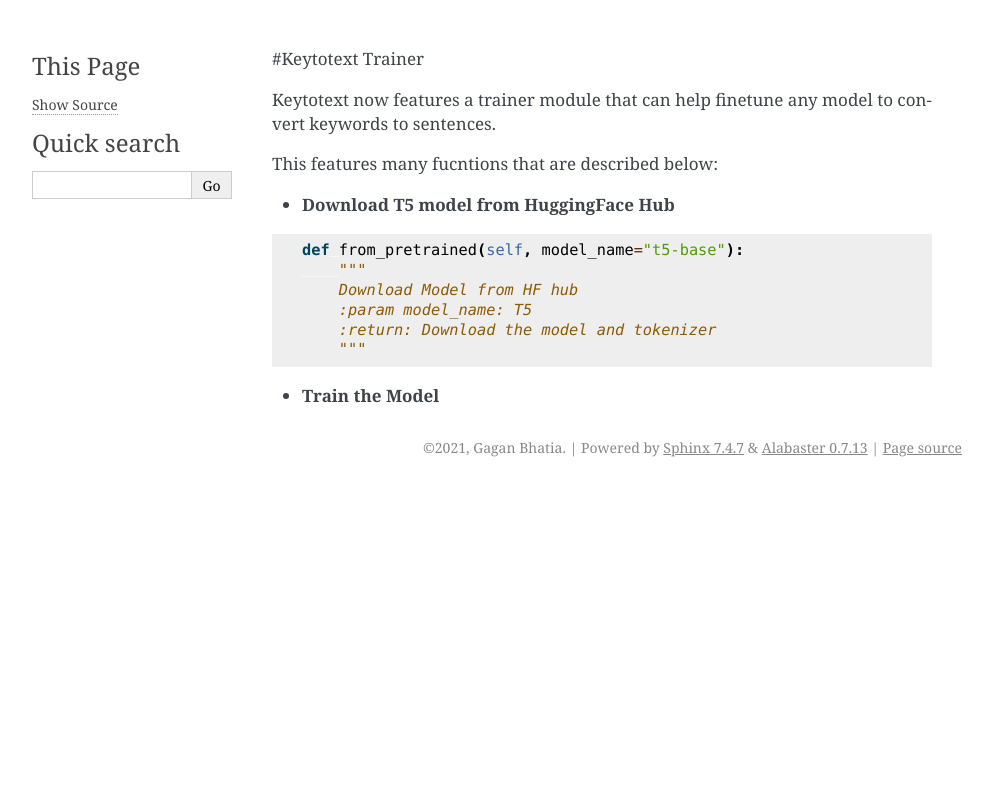
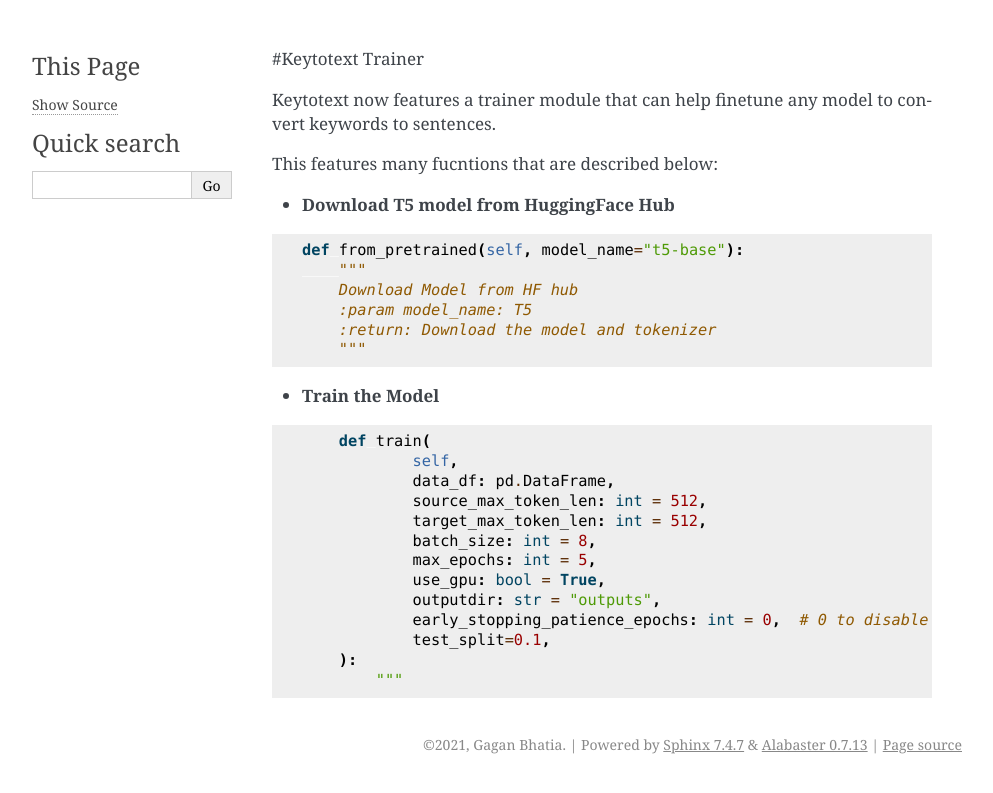
Before and after one commit to gagan3012/keytotext, a Sphinx documentation site: the page built from docs/TRAINER.md, in a window 1280 px wide. Shown: the top 793 px of the page, without its empty margins (148-1141 px from the left). Built offline with Sphinx 7.4.7, drawn with Linux system fonts in a browser that asks for light colours.

Commit message:
Update TRAINER.md

````diff
--- a/docs/TRAINER.md
+++ b/docs/TRAINER.md
@@ -16,3 +16,18 @@ def from_pretrained(self, model_name="t5-base"):
 ```
 
 - ##### Train the Model
+
+```python
+    def train(
+            self,
+            data_df: pd.DataFrame,
+            source_max_token_len: int = 512,
+            target_max_token_len: int = 512,
+            batch_size: int = 8,
+            max_epochs: int = 5,
+            use_gpu: bool = True,
+            outputdir: str = "outputs",
+            early_stopping_patience_epochs: int = 0,  # 0 to disable early stopping feature
+            test_split=0.1,
+    ):
+        """
````
